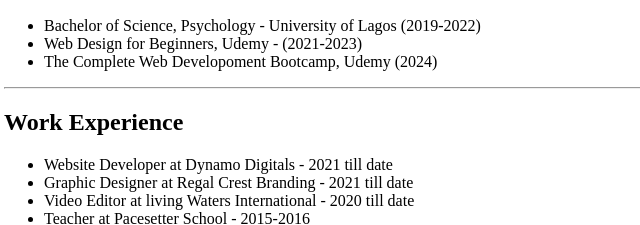
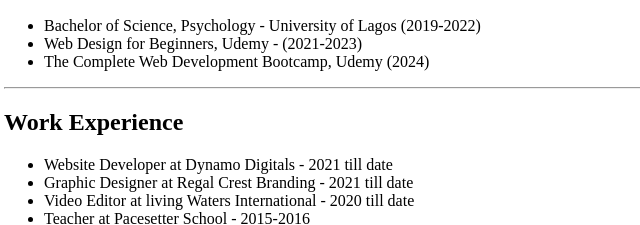
Before and after one commit to jerr001/html-resume, a plain HTML site: page index.html in a window 1280 px wide. Shown: the part 448-673 px from the top of the page, 4-644 px from the left. Drawn offline with Linux system fonts and the light colour scheme.

Commit message:
Update index.html

```diff
--- a/index.html
+++ b/index.html
@@ -18,7 +18,7 @@
     <ul>
       <li>Bachelor of Science, Psychology - University of Lagos (2019-2022)</li>
       <li>Web Design for Beginners, Udemy - (2021-2023)</li>
-      <li>The Complete Web Developoment Bootcamp, Udemy (2024)</li>
+      <li>The Complete Web Development Bootcamp, Udemy (2024)</li>
     </ul>
   </p>
 <hr />
```
